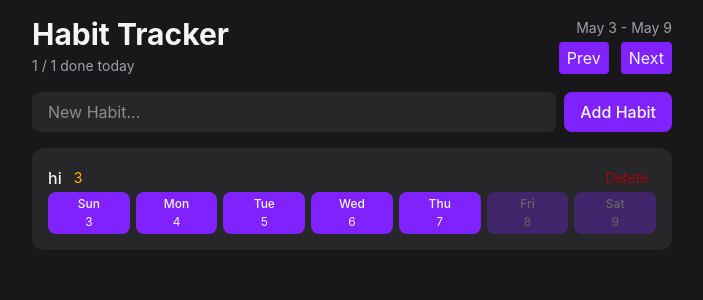
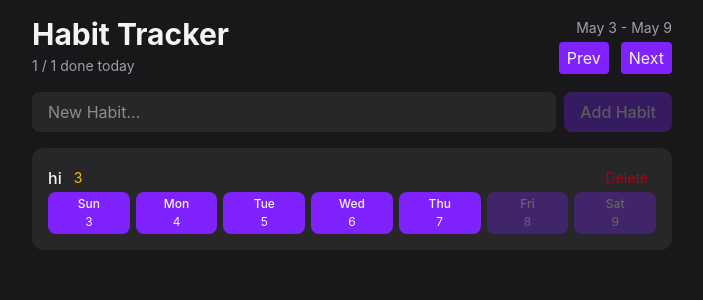
Before and after one commit to Adris3/habit_tracker, a React (Vite) app: page / in a window 1280 px wide. Shown: the top 300 px of the page, without its empty margins (288-991 px from the left). Built offline with nearby package versions, Linux system fonts and the light colour scheme.

Commit message:
Disabled add button if input field is empty

```diff
--- a/src/components/Habitform.tsx
+++ b/src/components/Habitform.tsx
@@ -1,9 +1,21 @@
+import { useState, type SubmitEvent } from "react";
 import { Button } from "./Button"
 
 export function Habitform(){
-    return <form className="flex gap-2">
-        <input className="flex-1 rounded-lg bg-zinc-800 px-4 py-2 outline-none focus-visible:ring-2 focus-visible:ring-violet-500"
+    const [name, setName] = useState("")
+
+    function handleSubmit(e: SubmitEvent){
+        e.preventDefault()
+    }
+
+    return <form className="flex gap-2" onSubmit={handleSubmit}>
+        <input
+        value= {name}
+        onChange={e => setName(e.target.value)}
+        className="flex-1 rounded-lg bg-zinc-800 px-4 py-2 outline-none focus-visible:ring-2 focus-visible:ring-violet-500"
         placeholder="New Habit..."/>
-        <Button className="rounded-lg px-4 font-medium">Add Habit</Button>
+        <Button
+        disabled={name.trim() === ""}
+        className="rounded-lg px-4 font-medium">Add Habit</Button>
     </form>;
 }
```
